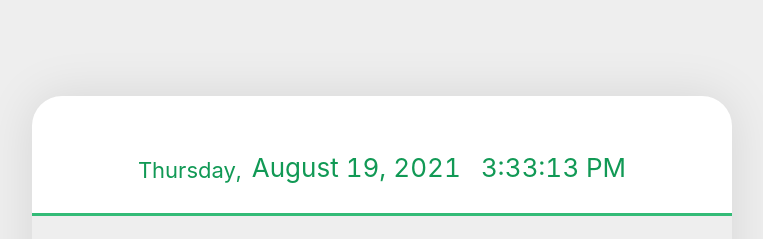
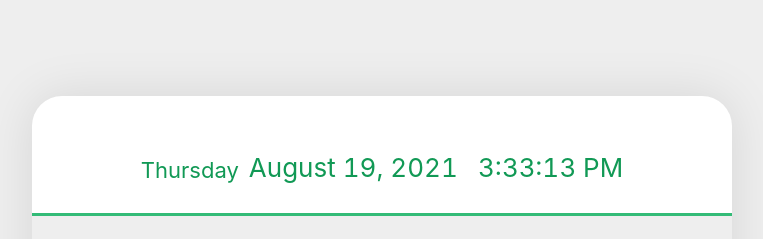
Before and after one commit to tTab1204/todo_list_solar-connect, a React (Create React App) app: page / in a window 1280 px wide. Shown: the top 239 px of the page, without its empty margins (258-1021 px from the left). Built offline with nearby package versions, Linux system fonts and the light colour scheme.

Commit message:
Fix: #17 Fix day text

```diff
--- a/src/components/todo/template/head/TodoHead.tsx
+++ b/src/components/todo/template/head/TodoHead.tsx
@@ -1,6 +1,7 @@
 import React, { useEffect, useRef, useState } from 'react';
+import styled from 'styled-components';
 import moment from 'moment';
-import styled from 'styled-components';
+import { days } from 'utils/date';
 
 const TodoHeadBlock = styled.div`
   display: flex;
@@ -40,7 +41,7 @@ const TodoHead = () => {
     return () => clearInterval(timer);
   }, []);
 
-  const dayString = time.format('LLLL').slice(0, 9);
+  const dayString = days[time.day()];
   const dateString = time.format('LL');
   const timeString = time.format('LTS');
 
--- a/src/components/todo/template/list/item/TodoItem.tsx
+++ b/src/components/todo/template/list/item/TodoItem.tsx
@@ -84,9 +84,6 @@ const TodoItem = ({ toggleTodo, removeTodo, todo }: TodoItemProps) => {
     removeTodo(id);
   };
 
-  // remove
-  //() => handleRemove(todo.id)
-
   const showModal = () => {
     setIsModalVisible(true);
   };
--- /dev/null
+++ b/src/utils/date.ts
@@ -0,0 +1 @@
+export const days = ['Sunday', 'Monday', 'Tuesday', 'Wednesday', 'Thursday', 'Friday', 'Saturday'];
```
